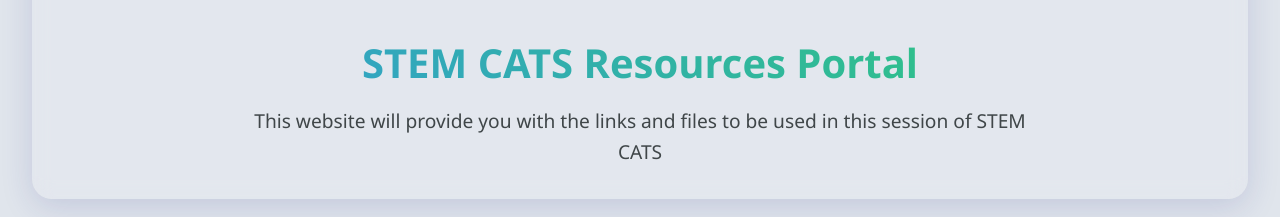
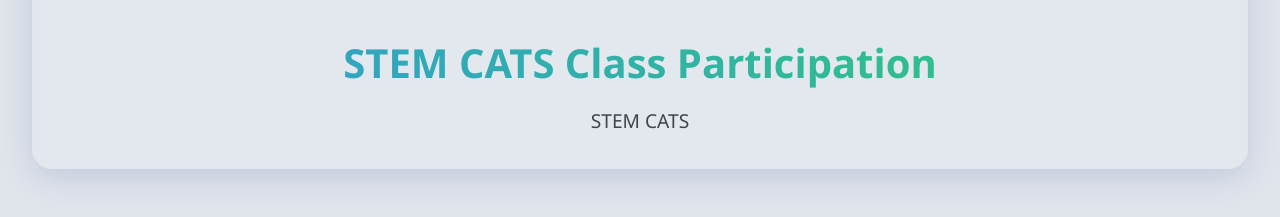
Before and after one commit to PHC1125/STEMCATS, a plain HTML site: page index.html in a window 1280 px wide. Shown: the part 466-683 px from the top of the page. Drawn offline with nearby package versions, Linux system fonts and the light colour scheme.

Commit message:
Update index.html

```diff
--- a/index.html
+++ b/index.html
@@ -3,7 +3,7 @@
 <head>
     <meta charset="UTF-8">
     <meta name="viewport" content="width=device-width, initial-scale=1.0">
-    <title>Master of Education - STEM CATS - Internet Portal</title>
+    <title>Master of Education - STEM CATS - Class Participation</title>
     <link href="https://unpkg.com/aos@2.3.1/dist/aos.css" rel="stylesheet">
     <script src="https://unpkg.com/aos@2.3.1/dist/aos.js"></script>
     <style>
@@ -221,8 +221,8 @@
     <div class="container">
         <header data-aos="fade-down">
             <img src="images/hero.png" class="hero-image">
-            <h1>STEM CATS Resources Portal</h1>
-            <p class="subtitle">This website will provide you with the links and files to be used in this session of STEM CATS</p>
+            <h1>STEM CATS Class Participation</h1>
+            <p class="subtitle">STEM CATS</p>
         </header>
 
 <div style='position: relative; padding-bottom: 56.25%; padding-top: 35px; height: 0; overflow: hidden;'><iframe sandbox='allow-scripts allow-same-origin allow-presentation' allowfullscreen='true' allowtransparency='true' frameborder='0' height='315' src='https://www.mentimeter.com/app/presentation/almp3svwj1ttriq9twwh5ikrnn9kycvi/embed' style='position: absolute; top: 0; left: 0; width: 100%; height: 100%;' width='420'></iframe></div>
```
